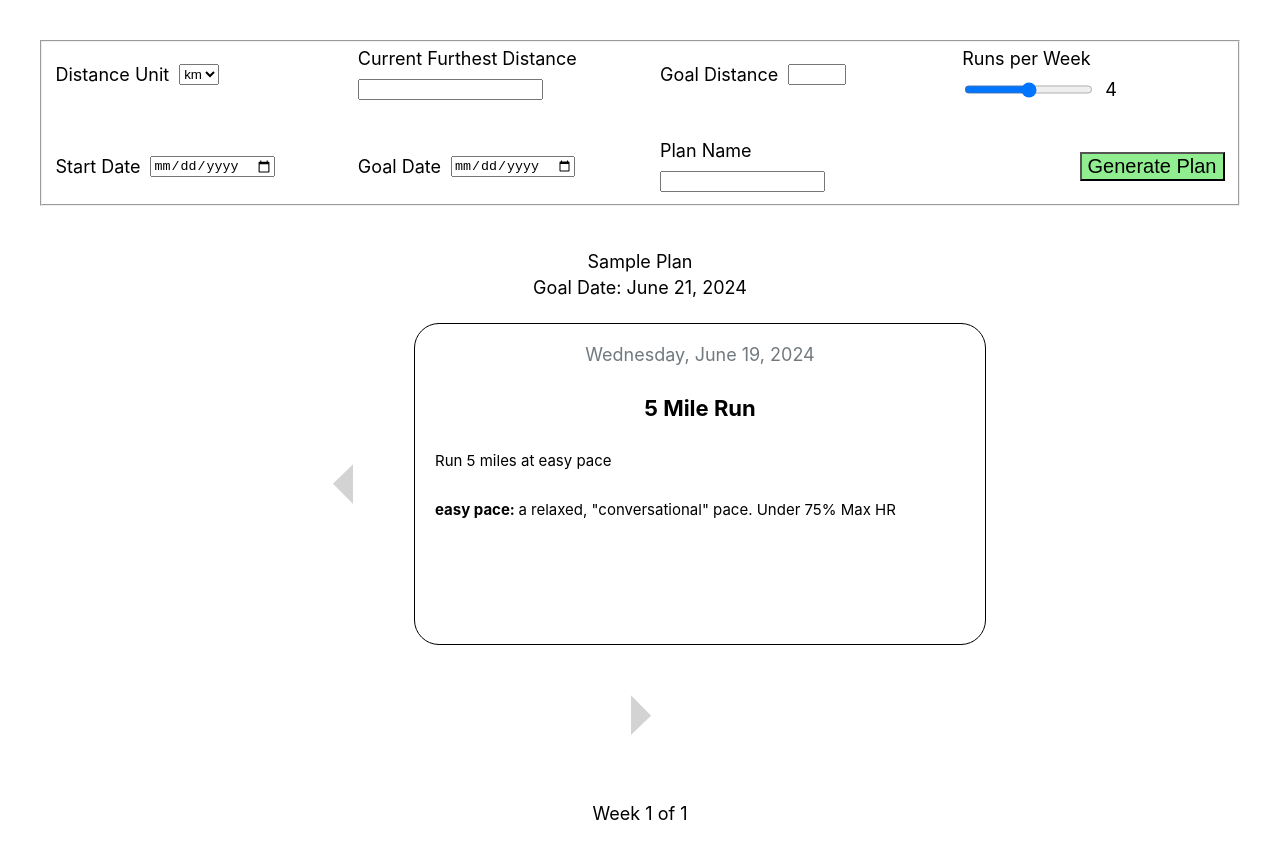
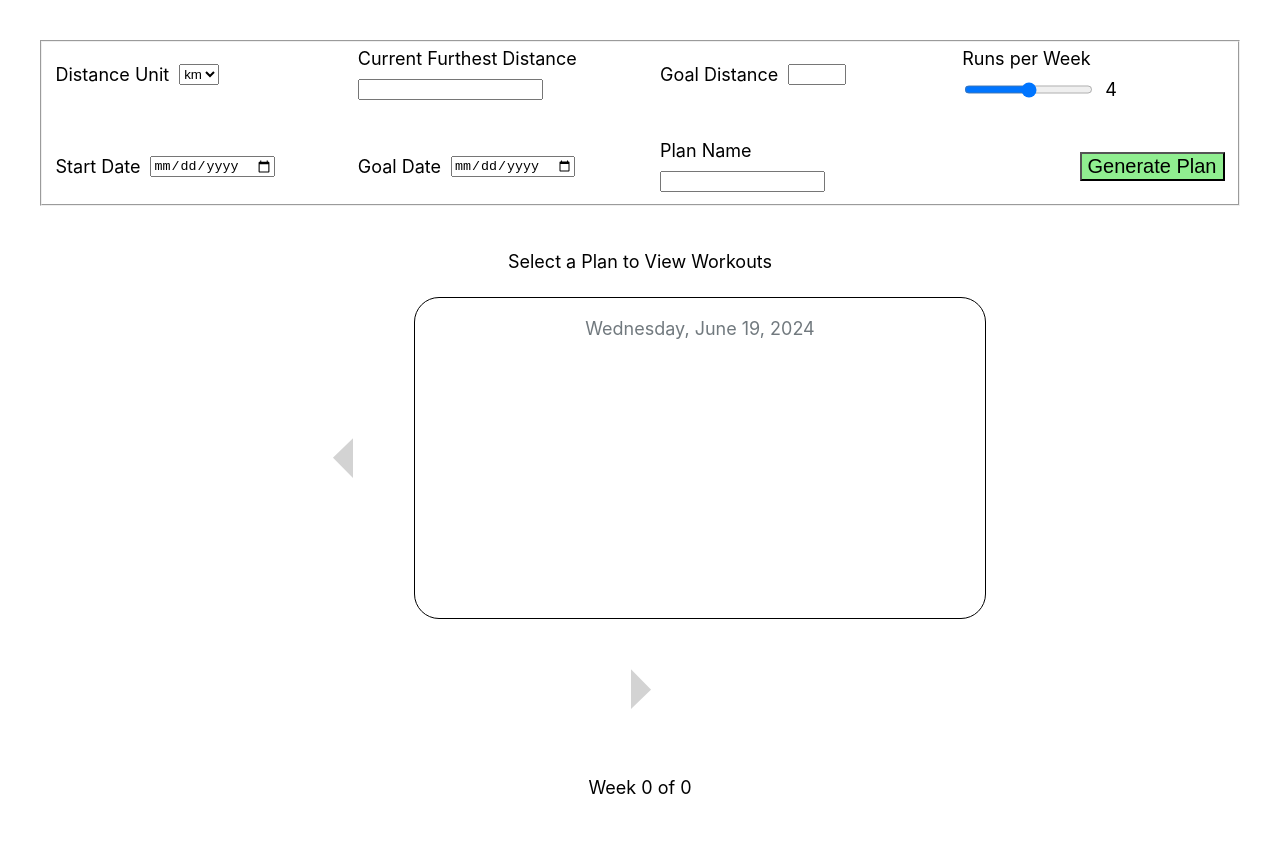
Before and after one commit to warrenmblood/training-plan-generator, a React (Create React App) app: page / in a window 1280 px wide. After the commit the page ends 816 px from the top, so only its background shows below. Built offline with nearby package versions, Linux system fonts and the light colour scheme.

Commit message:
generatePlan updates

```diff
--- a/src/App.js
+++ b/src/App.js
@@ -7,50 +7,32 @@ import './App.css';
 const App = () => {
   const [plan, setPlan] = useState({});
 
+  // --- pull data below from server ---
   const jargon = {};
+
   jargon.easy = {
     term: 'easy pace',
     def: `a relaxed, "conversational" pace. Under 75% Max HR`
   };
+
   jargon.tempo = {
     term: 'tempo pace',
     def: `a harder effort, but maintainable for 40-60 minutes. 85-90% Max HR`
   };
-  const workout1 = {
-    title: "5 Mile Run",
-    description: "Run 5 miles at easy pace",
-    terms: [jargon.easy]
-  };
+
   const offDay = {
     title: "Off Day",
     description: "Take a day to rest.",
     terms: []
   };
-  const workout3 = {
-    title: "10 Mile Progression Run",
-    description:
-      "Start at easy pace for first 2 miles. " +
-      "Then, slowly increase your pace each mile until you reach tempo pace with 2 miles left. " +
-      "Hold tempo pace for last 2 miles. Adjust pace based on feel.",
-    terms: [jargon.easy, jargon.tempo]
-  };
-  const samplePlan = {
-    name: "Sample Plan",
-    startDate: new Date(),
-    goalDate: new Date(new Date().getFullYear(), new Date().getMonth(), new Date().getDate() + 2),
-    workouts: [workout1, offDay, workout3]
-  };
-
-  useEffect(() => {
-    setPlan(samplePlan);
-  }, []);
+  // --------------------------------------
 
   return (
     <div className="wrapper">
       <PlanInputs
         setPlan={setPlan}
-        offDay={offDay}
-        jargon={jargon}
+        offDay={offDay ?? {}}
+        jargon={jargon ?? {}}
       />
       <Plan
         planInfo={plan ?? {}}
--- a/src/components/PlanInputs.js
+++ b/src/components/PlanInputs.js
@@ -5,9 +5,7 @@ import { generatePlan, compareDates } from "../utils.js";
 function PlanInputs({ setPlan, offDay, jargon }) {
     const [runsPerWeek, setRunsPerWeek] = useState(4);
 
-    const updateSlider = (e) => {
-        setRunsPerWeek(e.target.value);
-    };
+    const updateSlider = (e) => setRunsPerWeek(e.target.value);
 
     const {
         register,
@@ -18,8 +16,6 @@ function PlanInputs({ setPlan, offDay, jargon }) {
 
     const onSubmit = (data) => {
         const plan = generatePlan(data, offDay, jargon);
-        console.log(data);
-        console.log(plan);
         setPlan(plan);
     };
 
--- a/src/utils.js
+++ b/src/utils.js
@@ -89,65 +89,62 @@ export function generatePlan(planInputs, offDay, jargon) {
 
     plan.workouts.push(generateWorkout('goal', goalDistance, unit, jargon));
     longest = Math.round(0.75*goalDistance);
+    // work backwards adding workouts in weekly order until first day of plan. replace with "off" workout by lowest priority
+    // 1: easy run - short 30% (priority = 7)
+    // 2: easy run - medium 40% (priority = 3)
+    // 3: progression run 50% (priority = 5)
+    // 4: easy run - short (priority = 2)
+    // 5: easy run - medium (priority = 6)
+    // 6: easy run - short (priority = 4)
+    // 7: long run (priority = 1)
     for (let i = 1; i <= planLength - 1; i++) {
         switch (i % 7) {
             case 0: // long run (priority = 1)
                 plan.workouts.unshift(generateWorkout('long', longest, unit, jargon));
                 longest -= weeklyInc;
                 break;
-            case 1: // short easy run (priority = 7)
-                if(runsPerWeek >= 7) {
+            case 1: // short easy run (priority = 4)
+                if(runsPerWeek >= 4) {
                     plan.workouts.unshift(generateWorkout('easy', Math.round(0.3*longest), unit, jargon));
                 } else {
                     plan.workouts.unshift(offDay);
                 }
                 break;
-            case 2: // medium easy run (priority = 3)
+            case 2: // medium easy run (priority = 6)
+                if(runsPerWeek >= 6) {
+                    plan.workouts.unshift(generateWorkout('easy', Math.round(0.4*longest), unit, jargon));
+                } else {
+                    plan.workouts.unshift(offDay);
+                }
+                break;
+            case 3: // short easy run (priority = 2)
+                if(runsPerWeek >= 2) {
+                    plan.workouts.unshift(generateWorkout('easy', Math.round(0.3*longest), unit, jargon));
+                } else {
+                    plan.workouts.unshift(offDay);
+                }
+                break;
+            case 4: // progression run (priority = 5)
+                if(runsPerWeek >= 5) {
+                    plan.workouts.unshift(generateWorkout('progression', Math.round(0.5*longest), unit, jargon));
+                } else {
+                    plan.workouts.unshift(offDay);
+                }
+                break;
+            case 5: // medium easy run (priority = 3)
                 if(runsPerWeek >= 3) {
                     plan.workouts.unshift(generateWorkout('easy', Math.round(0.4*longest), unit, jargon));
                 } else {
                     plan.workouts.unshift(offDay);
                 }
                 break;
-            case 3: // progression run (priority = 5)
-                if(runsPerWeek >= 5) {
-                    plan.workouts.unshift(generateWorkout('progression', Math.round(0.5*longest), unit, jargon));
-                } else {
-                    plan.workouts.unshift(offDay);
-                }
-                break;
-            case 4: // short easy run (priority = 2)
-                if(runsPerWeek >= 2) {
-                    plan.workouts.unshift(generateWorkout('easy', Math.round(0.3*longest), unit, jargon));
-                } else {
-                    plan.workouts.unshift(offDay);
-                }
-                break;
-            case 5: // medium easy run (priority = 6)
-                if(runsPerWeek >= 6) {
-                    plan.workouts.unshift(generateWorkout('easy', Math.round(0.4*longest), unit, jargon));
-                } else {
-                    plan.workouts.unshift(offDay);
-                }
-                break;
-            case 6: // short easy run (priority = 4)
-                if(runsPerWeek >= 4) {
+            case 6: // short easy run (priority = 7)
+                if(runsPerWeek >= 7) {
                     plan.workouts.unshift(generateWorkout('easy', Math.round(0.3*longest), unit, jargon));
                 } else {
                     plan.workouts.unshift(offDay);
                 }
         }
     }
-
     return plan;
 }
-
-// algorithm - assume plan is at least 8 weeks
-// workouts in order. replace with off by (lowest priority)
-// 1 - easy run - short 30% (7)
-// 2 - easy run - medium 40% (3)
-// 3 - progression run 50% (5)
-// 4 - easy run - short (2)
-// 5 - easy run - medium (6)
-// 6 - easy run - short (4)
-// 7 - long run (1)
```
